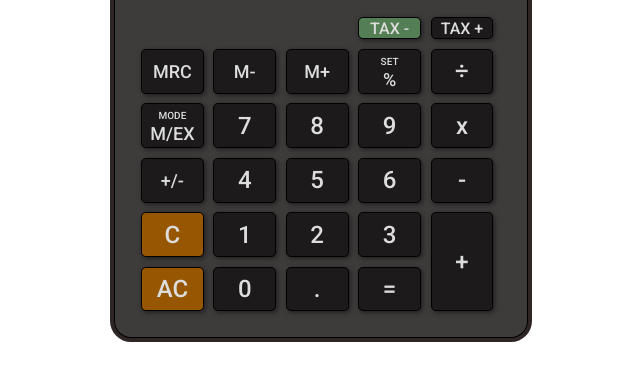
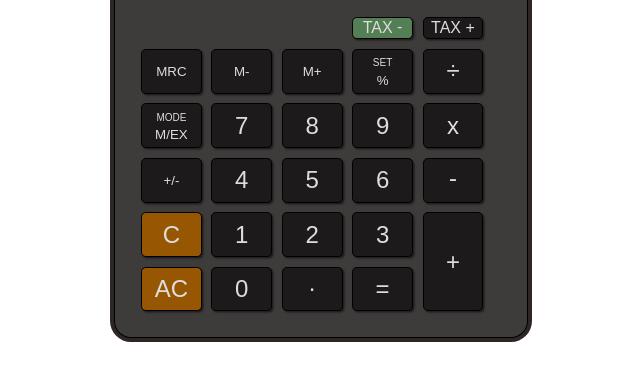
Before and after one commit to jbk2/js-calculator, a plain HTML site: page index.html in a window 1280 px wide. Shown: the part 307-688 px from the top of the page, without its empty margins (319-959 px from the left). Drawn offline with Linux system fonts and the light colour scheme; a web font is replaced by a local one.

Commit message:
Divs to button els, char y-alignment

```diff
--- a/index.html
+++ b/index.html
@@ -29,6 +29,34 @@
       </div>
     </div>
     <div id="keypad" class="">
+      <button id="btn-1-4" class="btn col-4 md-font" data-value="TAX-">TAX <span style="position: relative; top: -1px;">-</span></button>
+      <button id="btn-1-5" class="btn col-5 md-font" data-value="TAX+">TAX +</button>
+      <button id="btn-2-1" class="btn col-1" data-value="MRC">MRC</button>
+      <button id="btn-2-2" class="btn col-2" data-value="M-">M-</button>
+      <button id="btn-2-3" class="btn col-3" data-value="M+">M+</button>
+      <button id="btn-2-4" class="btn col-4" data-value="SET%"><span id="set-text">SET<br></span>%</button>
+      <button id="btn-2-5" class="btn col-5 xl-font" data-value="÷">÷</button>
+      <button id="btn-3-1" class="btn col-1" data-value="MODE M/EX"><span id="mode-text">MODE<br></span>M/EX</button>
+      <button id="btn-3-2" class="btn col-2 xl-font" data-value="7">7</button>
+      <button id="btn-3-3" class="btn col-3 xl-font" data-value="8">8</button>
+      <button id="btn-3-4" class="btn col-4 xl-font" data-value="9">9</button>
+      <button id="btn-3-5" class="btn col-5 xl-font" data-value="x">x</button>
+      <button id="btn-4-1" class="btn col-1" data-value="+/-">+/-</button>
+      <button id="btn-4-2" class="btn col-2 xl-font" data-value="4">4</button>
+      <button id="btn-4-3" class="btn col-3 xl-font" data-value="5">5</button>
+      <button id="btn-4-4" class="btn col-4 xl-font" data-value="6">6</button>
+      <button id="btn-4-5" class="btn col-5 xl-font" data-value="-"><span style="position: relative; top: -2px;">-</span></button>
+      <button id="btn-5-1" class="btn col-1 xl-font" data-value="C">C</button>
+      <button id="btn-5-2" class="btn col-2 xl-font" data-value="1">1</button>
+      <button id="btn-5-3" class="btn col-3 xl-font" data-value="2">2</button>
+      <button id="btn-5-4" class="btn col-4 xl-font" data-value="3">3</button>
+      <button id="btn-6-1" class="btn col-1 xl-font" data-value="AC">AC</button>
+      <button id="btn-6-2" class="btn col-2 xl-font" data-value="0">0</button>
+      <button id="btn-6-3" class="btn col-3 xl-font" data-value="."><span style="position: relative; top: -6px;">.</span></button>
+      <button id="btn-6-4" class="btn col-4 xl-font" data-value="=">=</button>
+      <button id="btn-6-5" class="btn col-5 xl-font" data-value="+">+</button>
+<!--
+
       <div id="btn-1-4" class="btn col-4 md-font">TAX -</div>
       <div id="btn-1-5" class="btn col-5 md-font">TAX +</div>
       <div id="btn-2-1" class="btn col-1">MRC</div>
@@ -54,7 +82,7 @@
       <div id="btn-6-2" class="btn col-2 xl-font">0</div>
       <div id="btn-6-3" class="btn col-3 xl-font">.</div>
       <div id="btn-6-4" class="btn col-4 xl-font">=</div>
-      <div id="btn-6-5" class="btn col-5 xl-font">+</div>
+      <div id="btn-6-5" class="btn col-5 xl-font">+</div> -->
     </div>
 
   </div>
--- a/script.js
+++ b/script.js
@@ -1,5 +1,7 @@
 document.addEventListener('DOMContentLoaded', function() {
 
+  let btns = document.querySelectorAll('button.btn');
 
+  console.log(btns);
 
 });
--- a/styles.css
+++ b/styles.css
@@ -115,16 +115,16 @@ body {
   gap: 0.6rem;
 }
 
-#keypad > .btn:nth-child(1) {
+#keypad > button:nth-child(1) {
   grid-column: 4;
   background-color: rgb(84, 126, 84);
 }
 
-#keypad > .btn:nth-child(2) {
+#keypad > button:nth-child(2) {
   grid-column: 5;
 }
 
-#keypad > .btn:nth-child(22) {
+#keypad > button:nth-child(22) {
   grid-column: 1;
 }
 
@@ -138,13 +138,15 @@ body {
 .btn {
   background-color: rgb(28, 26, 26);
   border: 0.1rem solid black;
-  box-shadow: 0.1rem 0.1rem 0.3rem rgba(0, 0, 0, 0.5);
+  /* box-shadow: 0.1rem 0.1rem 0.3rem rgba(0, 0, 0, 0.5); */
+  box-shadow: 0.1rem 0.1rem 0.1rem rgba(0, 0, 0, 0.5);
   /* height: 2.8rem; */
   width: 3.8rem;
   border-radius: 0.3rem;
-  /* color: white; */
+  color: rgb(221, 221, 221);
   text-align: center;
   align-content: center;
+  cursor: pointer;
 }
 
 /* Set% button */
@@ -182,3 +184,8 @@ body {
 .md-font {
   font-size: medium;
 }
+
+.press {
+  box-shadow: none;
+  border: border: 0.05rem solid black;
+}
```
